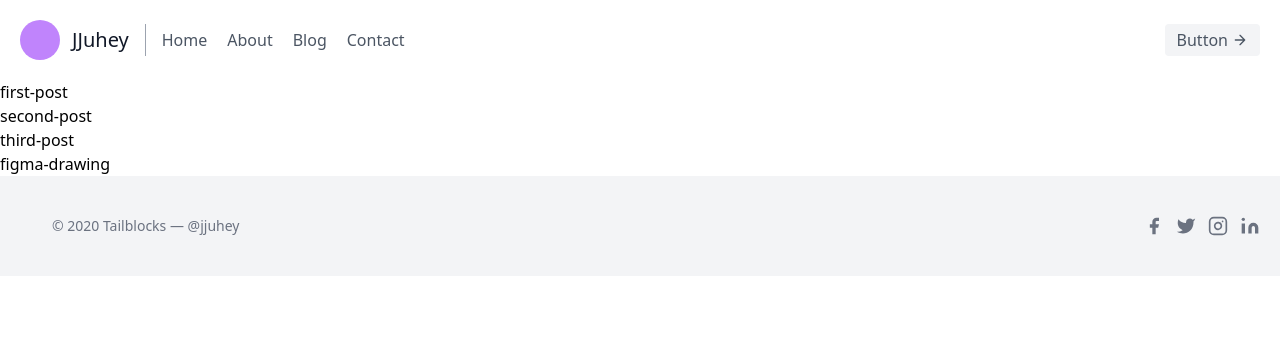
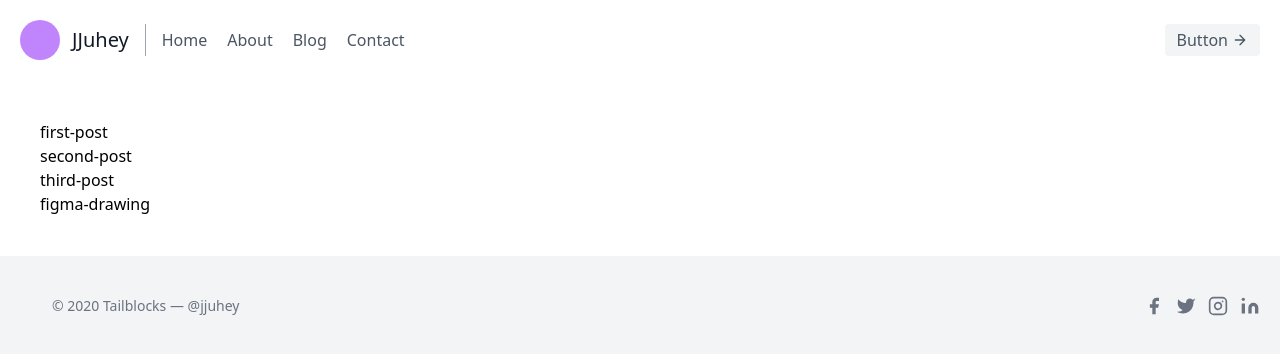
Before and after one commit to JJuhey/nextjs-jjuhey, a Next.js app: page /post in a window 1280 px wide. Shown: the top 354 px of the page. Built offline with nearby package versions, Linux system fonts and the light colour scheme.

Commit message:
chore: change post layout

```diff
--- a/app/layout.tsx
+++ b/app/layout.tsx
@@ -12,11 +12,6 @@ const RootLayout = ({
       <body>
         <Header/>
         {children}
-        {/* <section className="text-gray-600 body-font">
-          <div className="container px-5 py-8 mx-auto">
-            {children}
-          </div>
-        </section> */}
         <Footer/>
       </body>
     </html>
--- a/app/post/layout.tsx
+++ b/app/post/layout.tsx
@@ -5,8 +5,9 @@ const PostLayout = ({
 }: { children: React.ReactNode }) => {
   return (
     <section>
-      {/* <h1>Post Header</h1> */}
-      {children}
+      <div className="m-10 flex min-h-full flex-column">
+        {children}
+      </div>
     </section>
   );
 }
```
